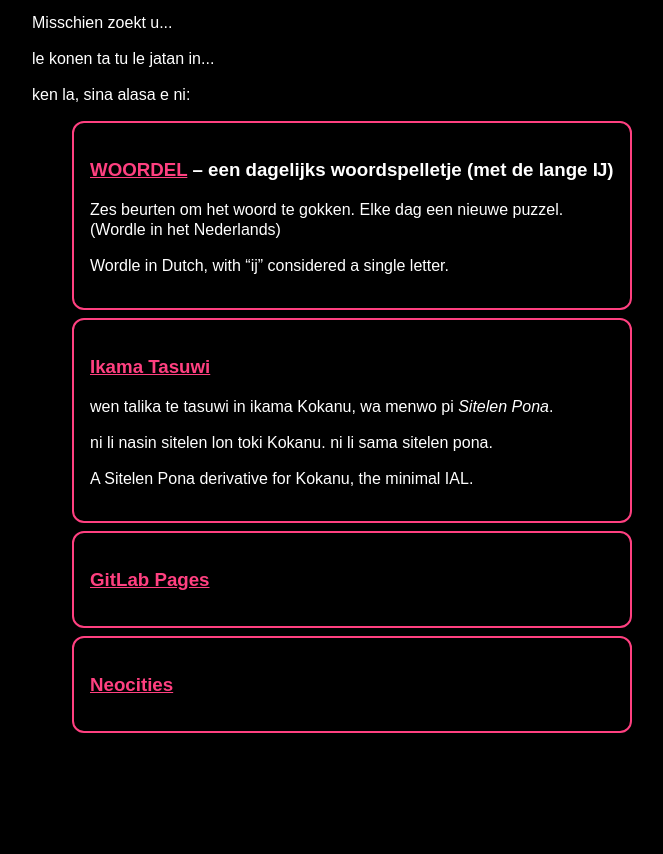
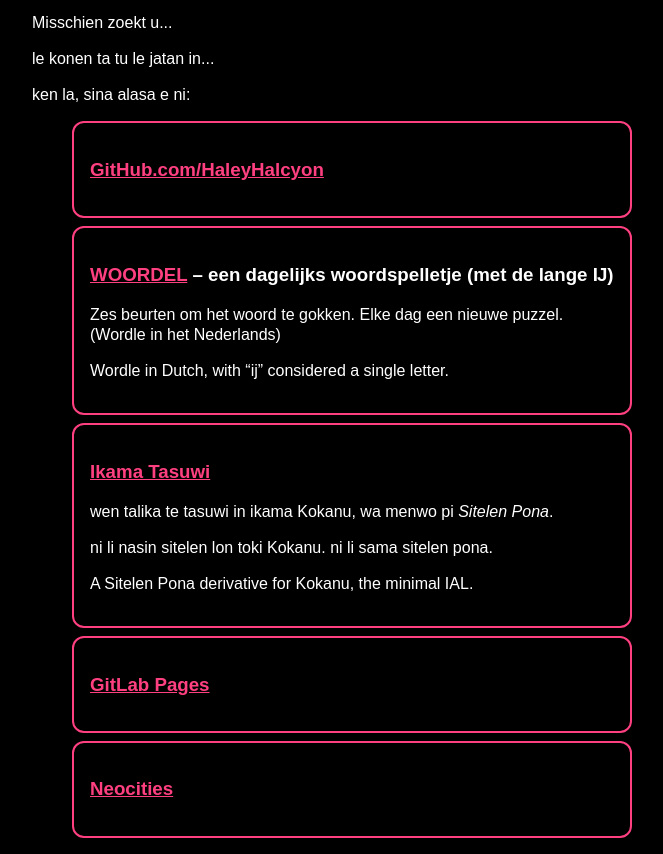
Before and after one commit to HaleyHalcyon/haleyhalcyon.github.io, a plain HTML site: page index.html in a window 1280 px wide. Shown: the part 92-946 px from the top of the page, without its empty margins (308-971 px from the left). Before the commit the page ends 841 px from the top, so only its background shows below. Drawn offline with Linux system fonts and the light colour scheme.

Commit message:
Update index.html

```diff
--- a/index.html
+++ b/index.html
@@ -52,6 +52,9 @@
       <p lang="tok">ken la, sina alasa e ni:</p>
       <ul class="links">
         <li>
+          <h3><a href="https://github.com/HaleyHalcyon/haleyhalcyon.github.io/commits?author=HaleyHalcyon">GitHub.com/HaleyHalcyon</a></h3>
+        </li>
+        <li>
           <h3 lang="nl"><a href="https://haleyhalcyon.github.io/woordel/">WOORDEL</a> – een dagelĳks woordspelletje (met de lange Ĳ)</h3>
           <p lang="nl">Zes beurten om het woord te gokken. Elke dag een nieuwe puzzel. (Wordle in het Nederlands)</p>
           <p lang="en-US">Wordle in Dutch, with “ĳ” considered a single letter.</p>
```
